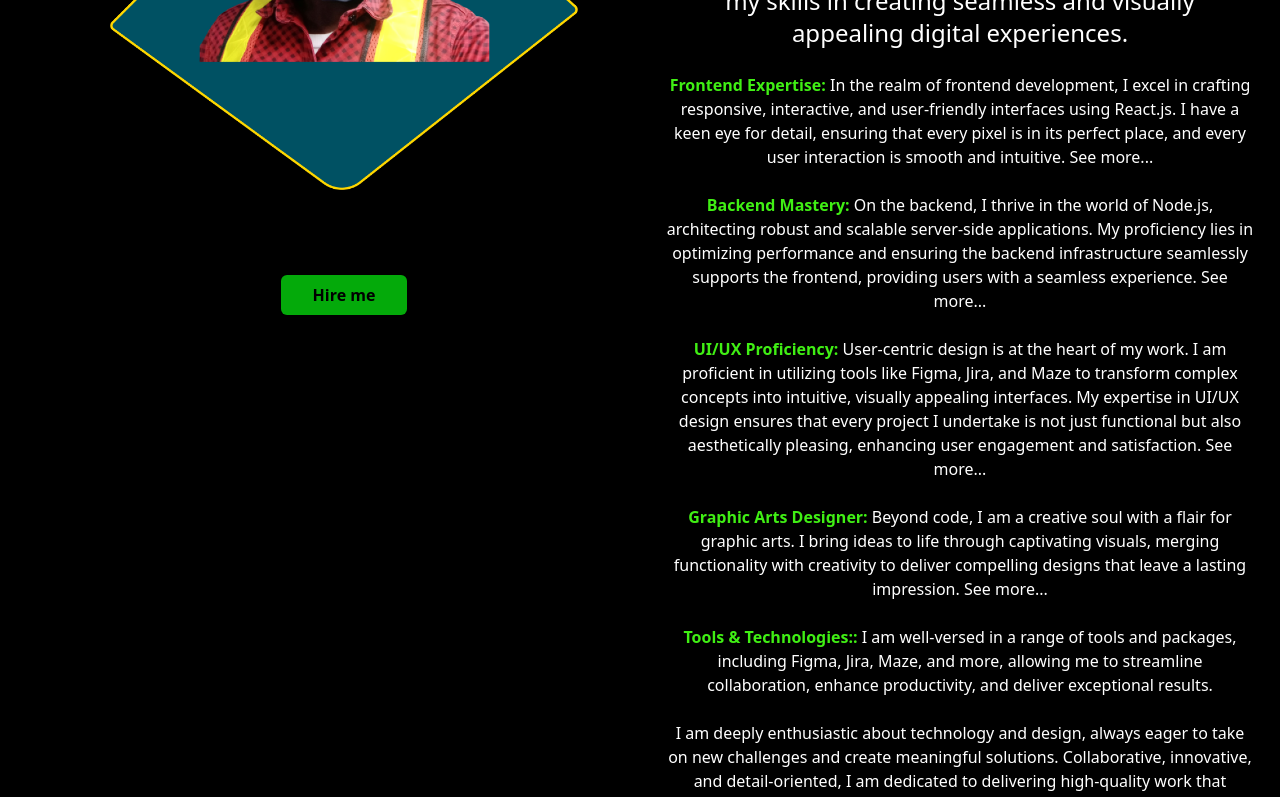
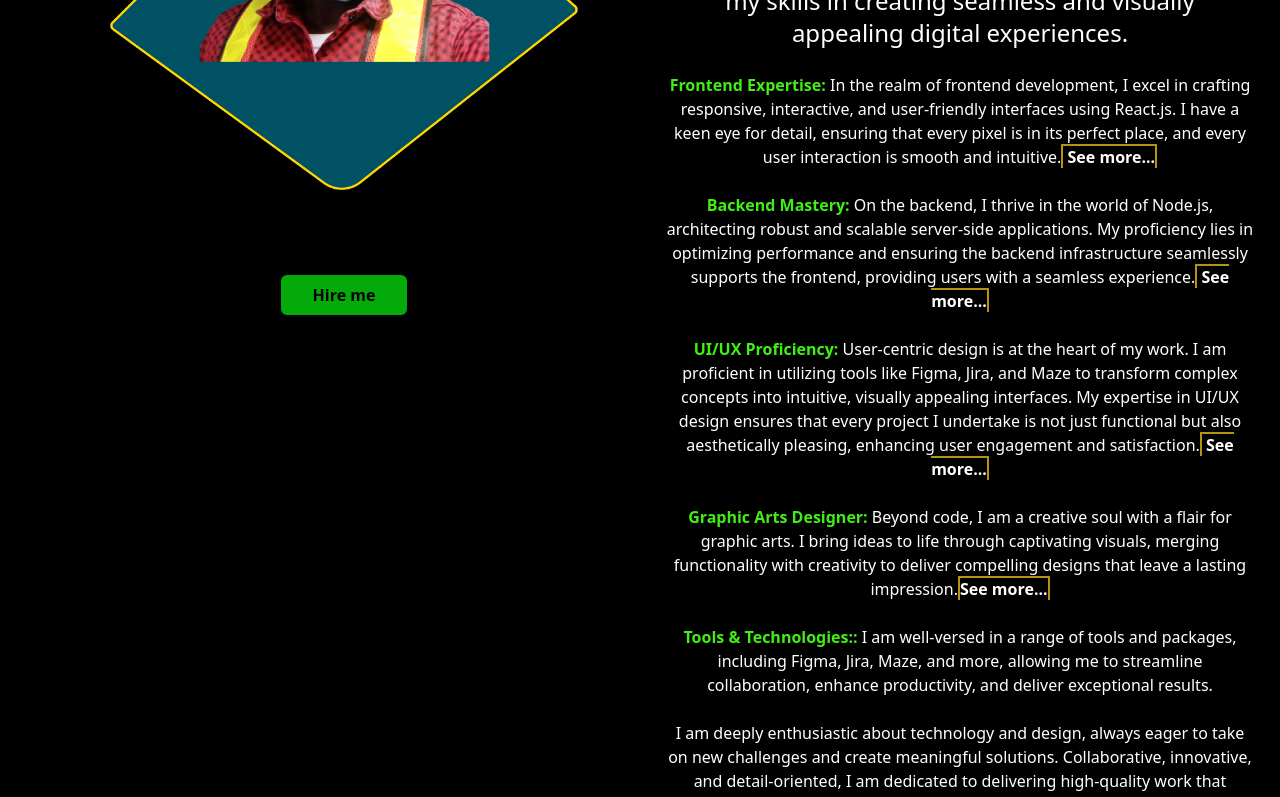
Before and after one commit to Bootstrap02/Design_Portfolio, a React (Create React App) app: page / in a window 1280 px wide. Shown: the part 371-1168 px from the top of the page. Built offline with nearby package versions, Linux system fonts and the light colour scheme.

Commit message:
finish work

```diff
--- a/src/Components/Landingpage.js
+++ b/src/Components/Landingpage.js
@@ -78,23 +78,23 @@ const closeSuccessMessage = () => {
 
 <div className='justify-start'>
 <strong className='text-[#40EF14]'>Frontend Expertise: </strong>
-In the realm of frontend development, I excel in crafting responsive, interactive, and user-friendly interfaces using React.js. I have a keen eye for detail, ensuring that every pixel is in its perfect place, and every user interaction is smooth and intuitive.<Link id='frontend' to = "/Frontend" style= {{borderBottom: hover === 'frontend'? '2px solid #40EF14' : 'none'}}
-    onMouseOver={()=>{handleClick('frontend')}}> See more...</Link>
+In the realm of frontend development, I excel in crafting responsive, interactive, and user-friendly interfaces using React.js. I have a keen eye for detail, ensuring that every pixel is in its perfect place, and every user interaction is smooth and intuitive.<Link className='border-2 border-[#B59410]' id='frontend' to = "/Frontend" style= {{borderBottom: hover === 'frontend'? '2px solid #40EF14' : 'none'}}
+    onMouseOver={()=>{handleClick('frontend')}}> <strong>See more...</strong></Link>
 <br/><br/>
 <strong  className='text-[#40EF14]'>Backend Mastery: </strong>
-On the backend, I thrive in the world of Node.js, architecting robust and scalable server-side applications. My proficiency lies in optimizing performance and ensuring the backend infrastructure seamlessly supports the frontend, providing users with a seamless experience.<Link id='backend' to = "/Backend" style= {{borderBottom: hover === 'backend'? '2px solid #40EF14' : 'none'}}
-    onMouseOver={()=>{handleClick('backend')}}> See more...</Link>
+On the backend, I thrive in the world of Node.js, architecting robust and scalable server-side applications. My proficiency lies in optimizing performance and ensuring the backend infrastructure seamlessly supports the frontend, providing users with a seamless experience.<Link className='border-2 border-[#B59410]' id='backend' to = "/Backend" style= {{borderBottom: hover === 'backend'? '2px solid #40EF14' : 'none'}}
+    onMouseOver={()=>{handleClick('backend')}}> <strong>See more...</strong></Link>
 
 
 <br/><br/>
 <strong  className='text-[#40EF14]'>UI/UX Proficiency: </strong>
-User-centric design is at the heart of my work. I am proficient in utilizing tools like Figma, Jira, and Maze to transform complex concepts into intuitive, visually appealing interfaces. My expertise in UI/UX design ensures that every project I undertake is not just functional but also aesthetically pleasing, enhancing user engagement and satisfaction.<Link id='uiux' to = "/UIUX" style= {{borderBottom: hover === 'uiux'? '2px solid #40EF14' : 'none'}}
-    onMouseOver={()=>{handleClick('uiux')}}> See more...</Link>
+User-centric design is at the heart of my work. I am proficient in utilizing tools like Figma, Jira, and Maze to transform complex concepts into intuitive, visually appealing interfaces. My expertise in UI/UX design ensures that every project I undertake is not just functional but also aesthetically pleasing, enhancing user engagement and satisfaction.<Link className='border-2 border-[#B59410]' id='uiux' to = "/UIUX" style= {{borderBottom: hover === 'uiux'? '2px solid #40EF14' : 'none'}}
+    onMouseOver={()=>{handleClick('uiux')}}> <strong>See more...</strong></Link>
 
 <br/><br/>
 <strong  className='text-[#40EF14]'>Graphic Arts Designer: </strong>
-Beyond code, I am a creative soul with a flair for graphic arts. I bring ideas to life through captivating visuals, merging functionality with creativity to deliver compelling designs that leave a lasting impression.<Link id='graphicart' to = "/Graphicart" style= {{borderBottom: hover === 'graphicart'? '2px solid #40EF14' : 'none'}}
-    onMouseOver={()=>{handleClick('graphicart')}}> See more...</Link>
+Beyond code, I am a creative soul with a flair for graphic arts. I bring ideas to life through captivating visuals, merging functionality with creativity to deliver compelling designs that leave a lasting impression.<Link className='border-2 border-[#B59410]' id='graphicart' to = "/Graphicart" style= {{borderBottom: hover === 'graphicart'? '2px solid #40EF14' : 'none'}}
+    onMouseOver={()=>{handleClick('graphicart')}}><strong>See more...</strong></Link>
 
 
 <br/><br/>
```
